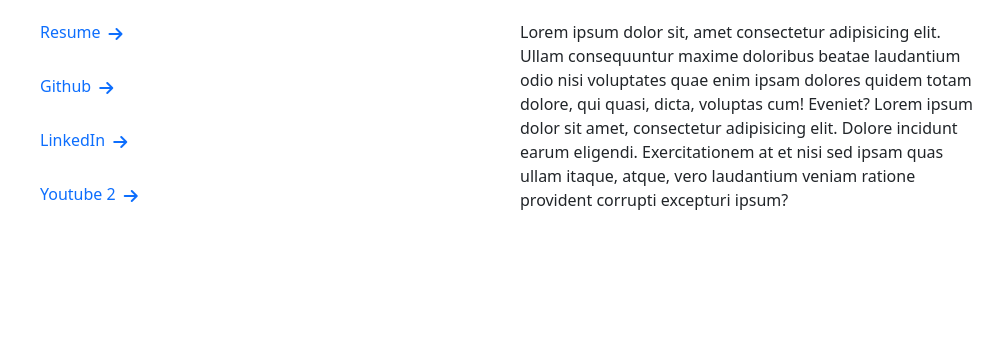
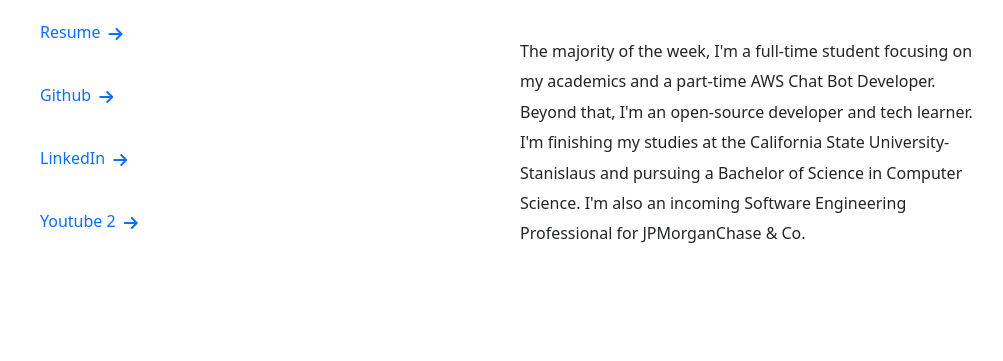
Before and after one commit to ggiande/ggiande.github.io, a plain HTML site: page index.html in a window 1280 px wide. Shown: the part 694-1055 px from the top of the page, without its empty margins (132-1135 px from the left). Before the commit the page ends 1018 px from the top, so only its background shows below. Drawn offline with nearby package versions, Linux system fonts and the light colour scheme.

Commit message:
removed emoticon

```diff
--- a/index.html
+++ b/index.html
@@ -96,7 +96,7 @@
         >
       </div>
       <div class="container py-4">
-        <h2 class="greeting">Get to know me ༼ つ ◕◡◕ ༽つ</h2>
+        <h2 class="greeting">Get to know me</h2>
 
         <div class="row py-4">
           <div class="col d-grid gap-4 pb-3">
@@ -137,14 +137,13 @@
           </div>
 
           <div class="col-sm d-grid gap-4">
-            <p>
-              Lorem ipsum dolor sit, amet consectetur adipisicing elit. Ullam
-              consequuntur maxime doloribus beatae laudantium odio nisi
-              voluptates quae enim ipsam dolores quidem totam dolore, qui quasi,
-              dicta, voluptas cum! Eveniet? Lorem ipsum dolor sit amet,
-              consectetur adipisicing elit. Dolore incidunt earum eligendi.
-              Exercitationem at et nisi sed ipsam quas ullam itaque, atque, vero
-              laudantium veniam ratione provident corrupti excepturi ipsum?
+            <p class="text">
+              The majority of the week, I'm a full-time student focusing on my
+              academics and a part-time AWS Chat Bot Developer. Beyond that, I'm
+              an open-source developer and tech learner. I'm finishing my
+              studies at the California State University-Stanislaus and pursuing
+              a Bachelor of Science in Computer Science. I'm also an incoming
+              Software Engineering Professional for JPMorganChase & Co.
             </p>
           </div>
         </div>
--- a/styles/index.css
+++ b/styles/index.css
@@ -97,3 +97,12 @@ a {
 .card:hover {
   transform: scale(1.05) translateX(20px);
 }
+
+.text {
+  line-height: 1.9;
+  display: block;
+  margin-block-start: 1em;
+  margin-block-end: 1em;
+  margin-inline-start: 0px;
+  margin-inline-end: 0px;
+}
```
